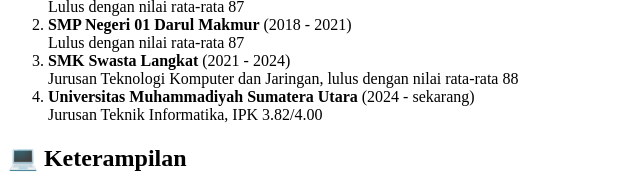
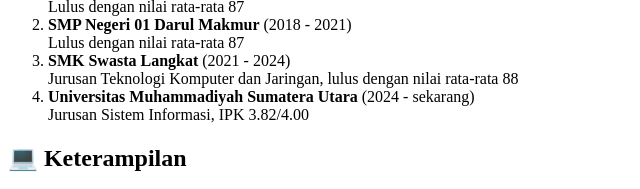
Before and after one commit to saskiaay/praktikum1, a plain HTML site: page index.html in a window 1280 px wide. Shown: the part 845-1034 px from the top of the page, 0-640 px from the left. Drawn offline with Linux system fonts and the light colour scheme.

Commit message:
Update index.html

```diff
--- a/index.html
+++ b/index.html
@@ -98,7 +98,7 @@
         <strong>Universitas Muhammadiyah Sumatera Utara</strong>
         (2024 - sekarang)
         <br />
-        Jurusan Teknik Informatika, IPK 3.82/4.00
+        Jurusan Sistem Informasi, IPK 3.82/4.00
       </li>
     </ol>
 
```
